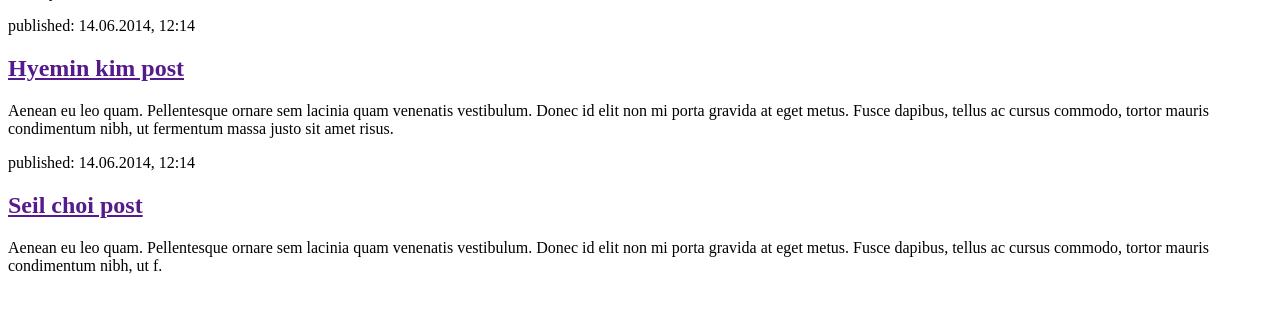
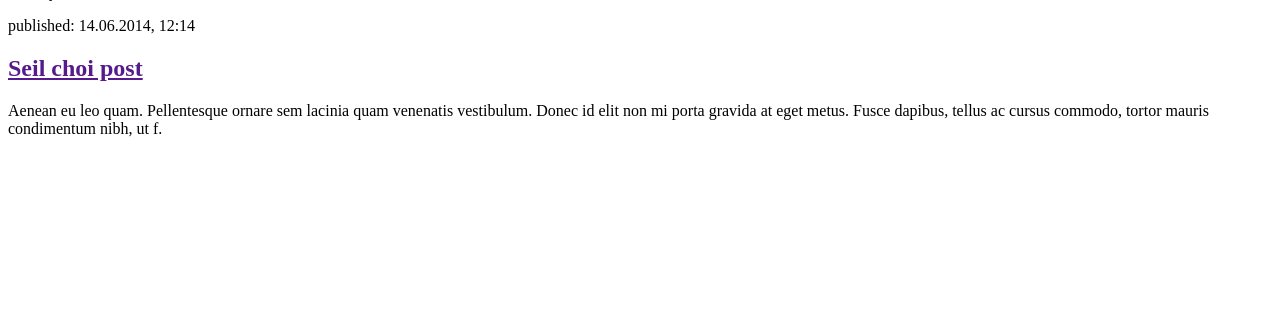
Before and after one commit to csi013/my-first-blog, a Django app: page / in a window 1280 px wide. Shown: the part 83-396 px from the top of the page. Run offline with Django 3.2, Linux system fonts and the light colour scheme; data that the repository does not hold is empty.

Commit message:
Modify template

```diff
--- a/blog/templates/blog/post_list.html
+++ b/blog/templates/blog/post_list.html
@@ -6,12 +6,9 @@
 		<div>
 			<h1><a href="">Choi seil Blog</a></h1>
 		</div>
-		{{ posts }}
 
 		<div>
-			<p>published: 14.06.2014, 12:14</p>
-			<h2><a href="">Hyemin kim  post</a></h2>
-			<p>Aenean eu leo quam. Pellentesque ornare sem lacinia quam venenatis vestibulum. Donec id elit non mi porta gravida at eget metus. Fusce dapibus, tellus ac cursus commodo, tortor mauris condimentum nibh, ut fermentum massa justo sit amet risus.</p>
+			{{ posts }}
 		</div>
 
 		<div>
```
